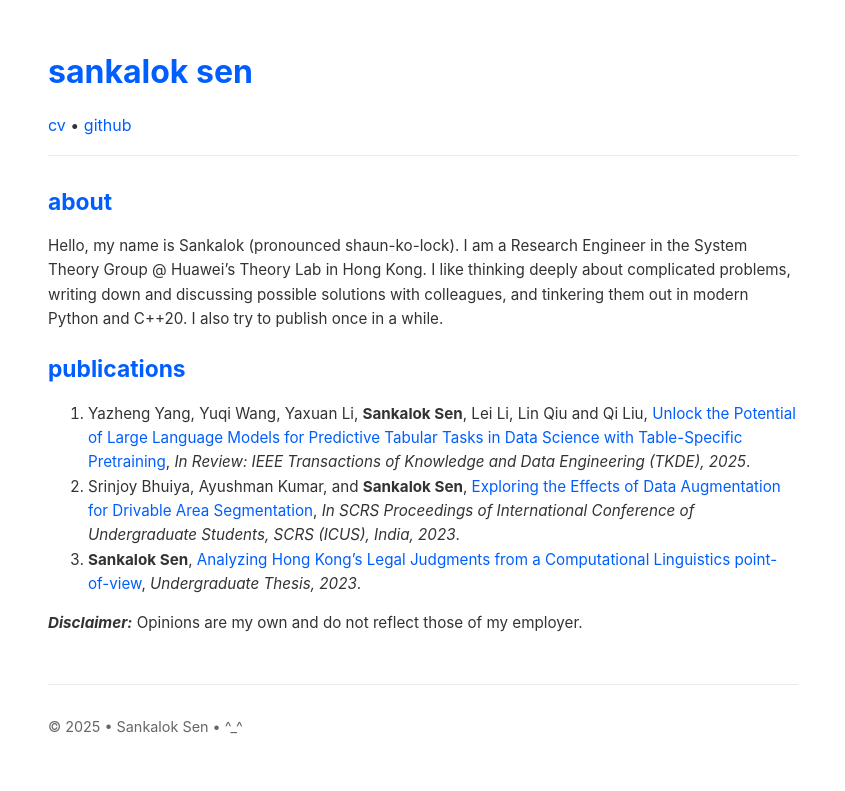
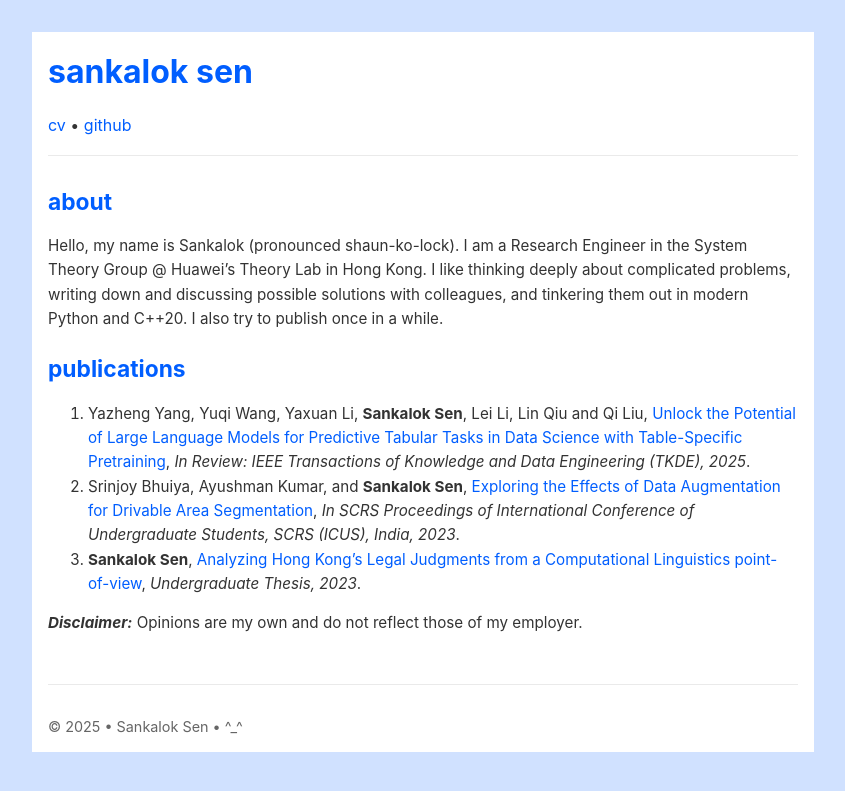
Before and after one commit to sankalok/sankalok.github.io, a Jekyll site: the page built from index.md, in a window 1280 px wide. Shown: the top 791 px of the page, without its empty margins (217-1062 px from the left). Built offline with Jekyll 4.4.1, drawn with Linux system fonts in a browser that asks for light colours.

Commit message:
Update default.html

```diff
--- a/_layouts/default.html
+++ b/_layouts/default.html
@@ -6,7 +6,7 @@
     <title>{{ page.title | default: site.title }}</title>
     <style>
         :root {
-            --bg-color: #d0e1ff;
+            --bg-color: #ffffff;
             --text-color: #333;
             --link-color: #005eff;
             --max-width: 750px;
@@ -14,7 +14,7 @@
         }
 
         body {
-            background-color: #ffffff;
+            background-color: #d0e1ff;
             color: var(--text-color);
             font-family: var(--font-stack);
             line-height: 1.6;
@@ -26,6 +26,7 @@
         }
 
         .container {
+            background-color: var(--bg-color);
             max-width: var(--max-width);
             margin: 2rem auto;
             padding: 0 1rem;
```
